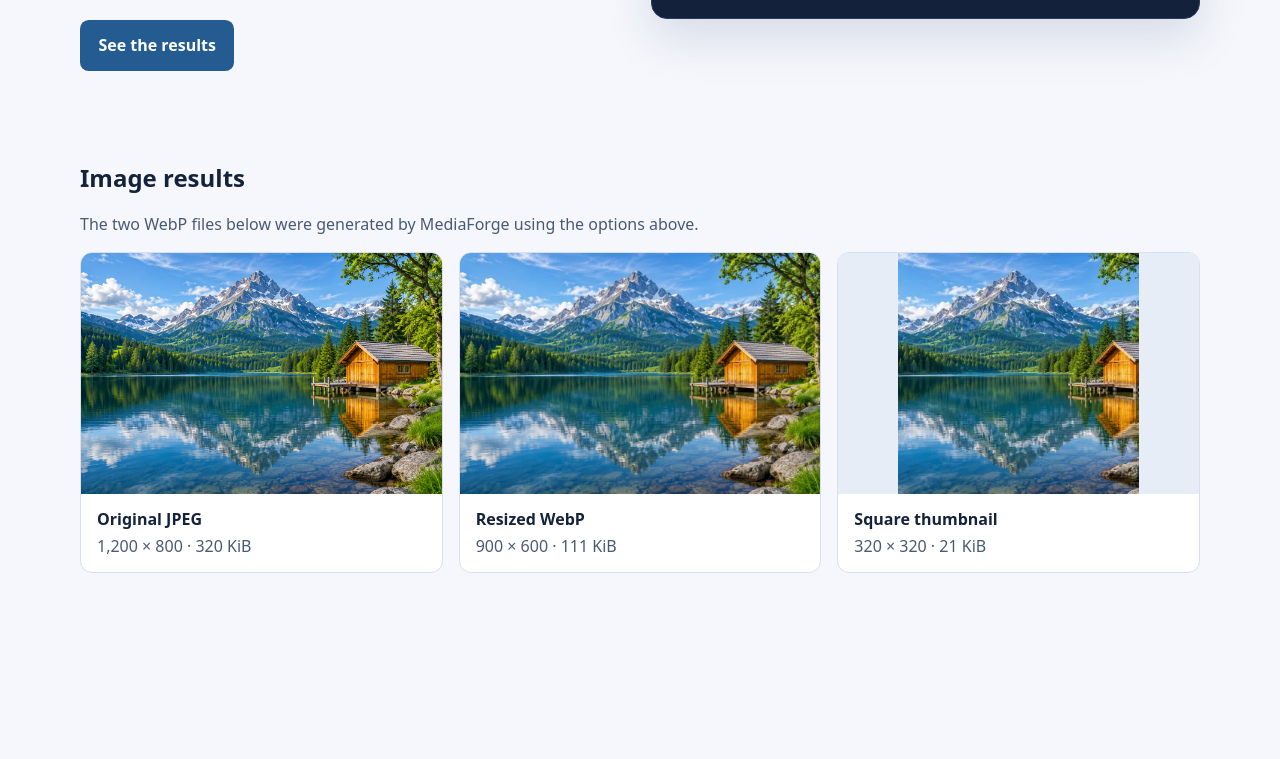
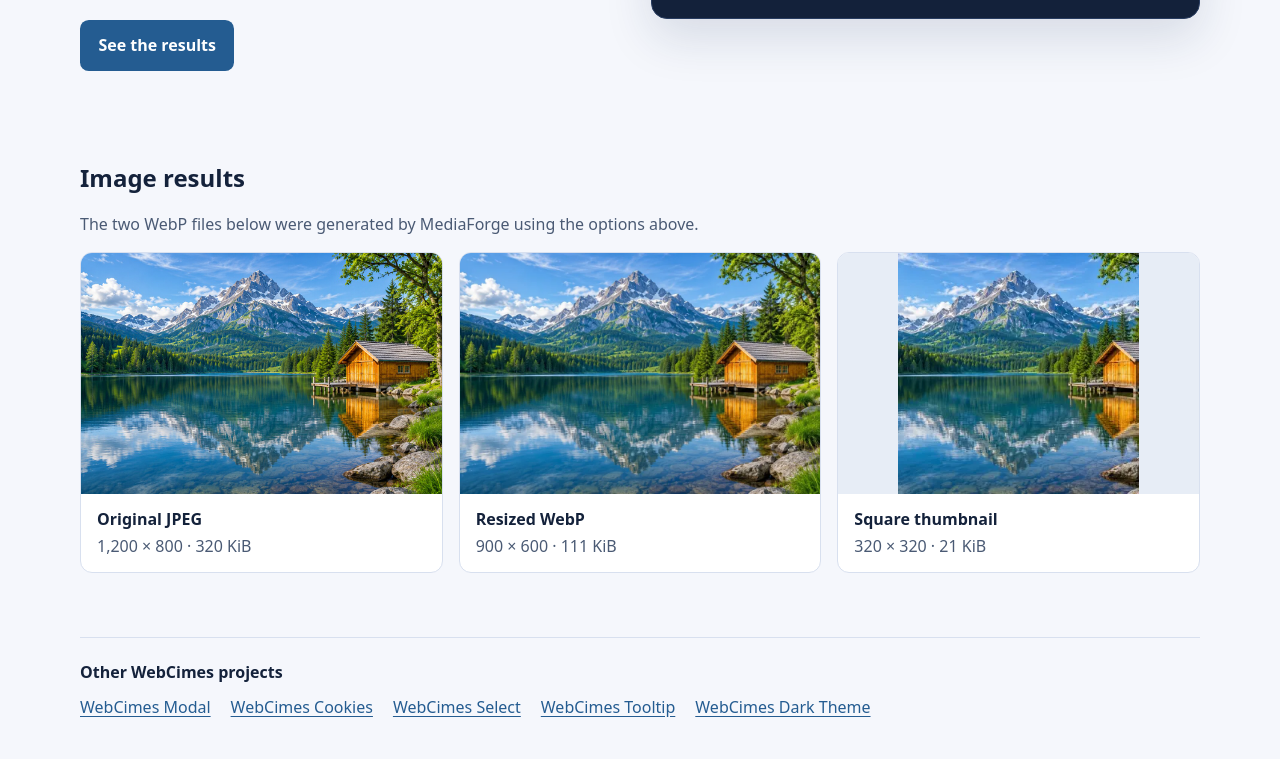
Before and after one commit to WebCimes/laravel-mediaforge, a plain HTML site: page index.html in a window 1280 px wide. Shown: the part 531-1290 px from the top of the page. Before the commit the page ends 1168 px from the top, so only its background shows below. Drawn offline with Linux system fonts and the light colour scheme.

Commit message:
docs: link the other WebCimes projects

```diff
--- a/demo/site.css
+++ b/demo/site.css
@@ -181,3 +181,27 @@ button:focus-visible {
   gap: 0.18rem;
   padding: 0.85rem 1rem;
 }
+
+.related-projects {
+  padding-block: 1.4rem 2.5rem;
+  border-top: 1px solid var(--border, #d8e0ef);
+}
+
+.related-projects h2 {
+  margin: 0 0 0.65rem;
+  font-size: 1rem;
+}
+
+.related-projects ul {
+  display: flex;
+  flex-wrap: wrap;
+  gap: 0.65rem 1.25rem;
+  padding: 0;
+  margin: 0;
+  list-style: none;
+}
+
+.related-projects a {
+  color: var(--accent);
+  text-underline-offset: 0.2em;
+}
--- a/index.html
+++ b/index.html
@@ -96,6 +96,36 @@ MediaForge::upload($file, <span class="string">'public'</span>, <span class="str
           </figure>
         </div>
       </section>
+      <nav class="related-projects" aria-labelledby="related-title">
+        <h2 id="related-title">Other WebCimes projects</h2>
+        <ul>
+          <li>
+            <a href="https://webcimes.github.io/webcimes-modal/"
+              >WebCimes Modal</a
+            >
+          </li>
+          <li>
+            <a href="https://webcimes.github.io/webcimes-cookies/"
+              >WebCimes Cookies</a
+            >
+          </li>
+          <li>
+            <a href="https://webcimes.github.io/webcimes-select/"
+              >WebCimes Select</a
+            >
+          </li>
+          <li>
+            <a href="https://webcimes.github.io/webcimes-tooltip/"
+              >WebCimes Tooltip</a
+            >
+          </li>
+          <li>
+            <a href="https://webcimes.github.io/webcimes-dark-theme/"
+              >WebCimes Dark Theme</a
+            >
+          </li>
+        </ul>
+      </nav>
     </main>
   </body>
 </html>
```
Also changed, not shown: 1 other file.
